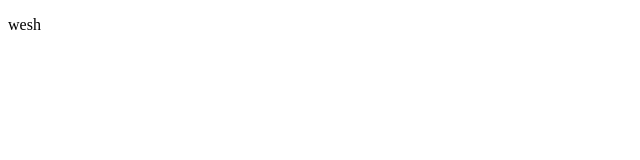
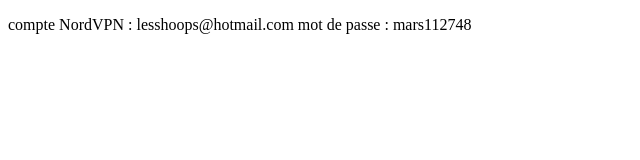
Before and after one commit to subfreetan/subfreetan2, a plain HTML site: page index.html in a window 1280 px wide. Shown: the whole page, without its empty margins (0-640 px from the left). Drawn offline with Linux system fonts and the light colour scheme.

Commit message:
Update index.html

```diff
--- a/index.html
+++ b/index.html
@@ -5,7 +5,8 @@
 </head>
 <body>
   <p>
-    wesh
+      compte NordVPN : lesshoops@hotmail.com
+      mot de passe : mars112748
   </p>
 </body>
 </html>
```
